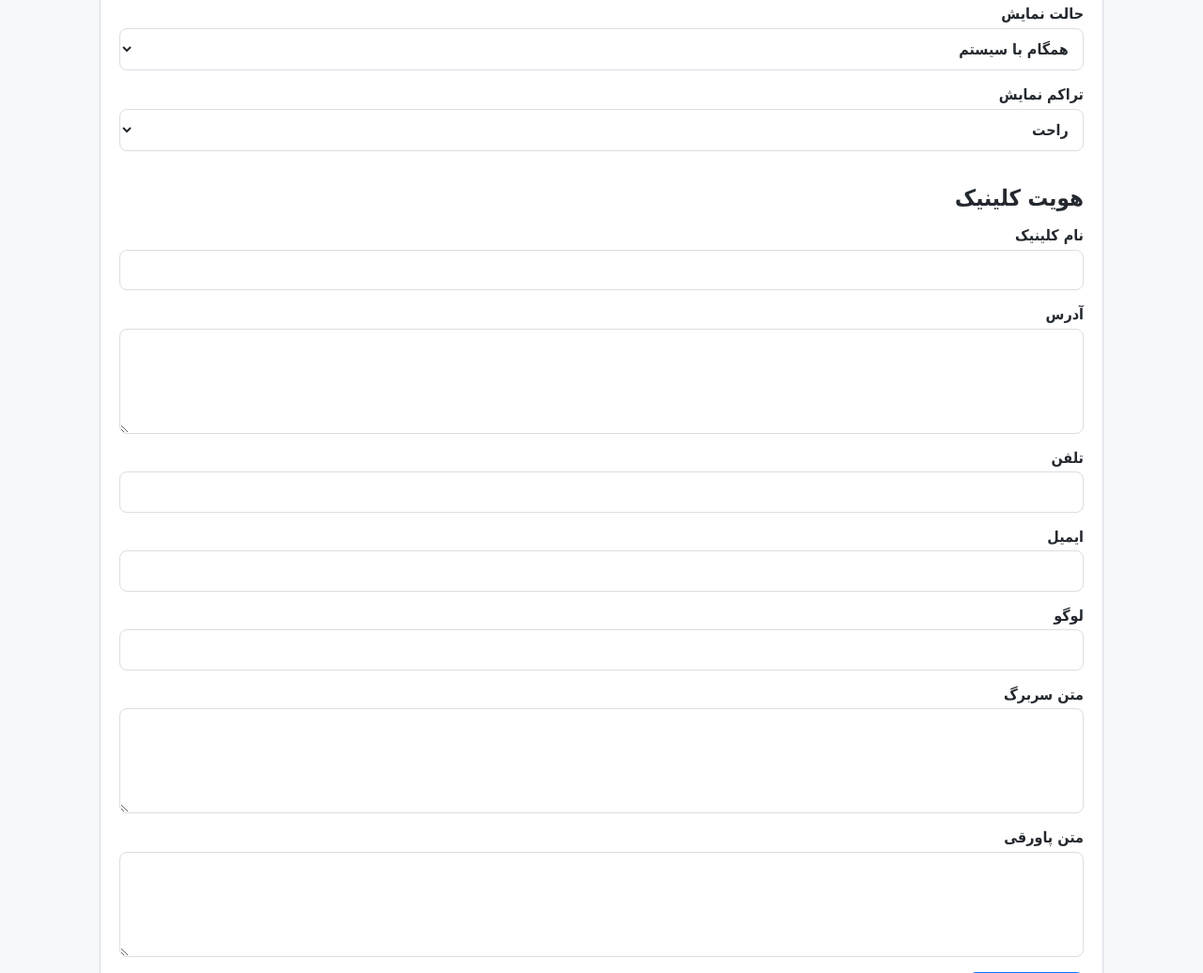
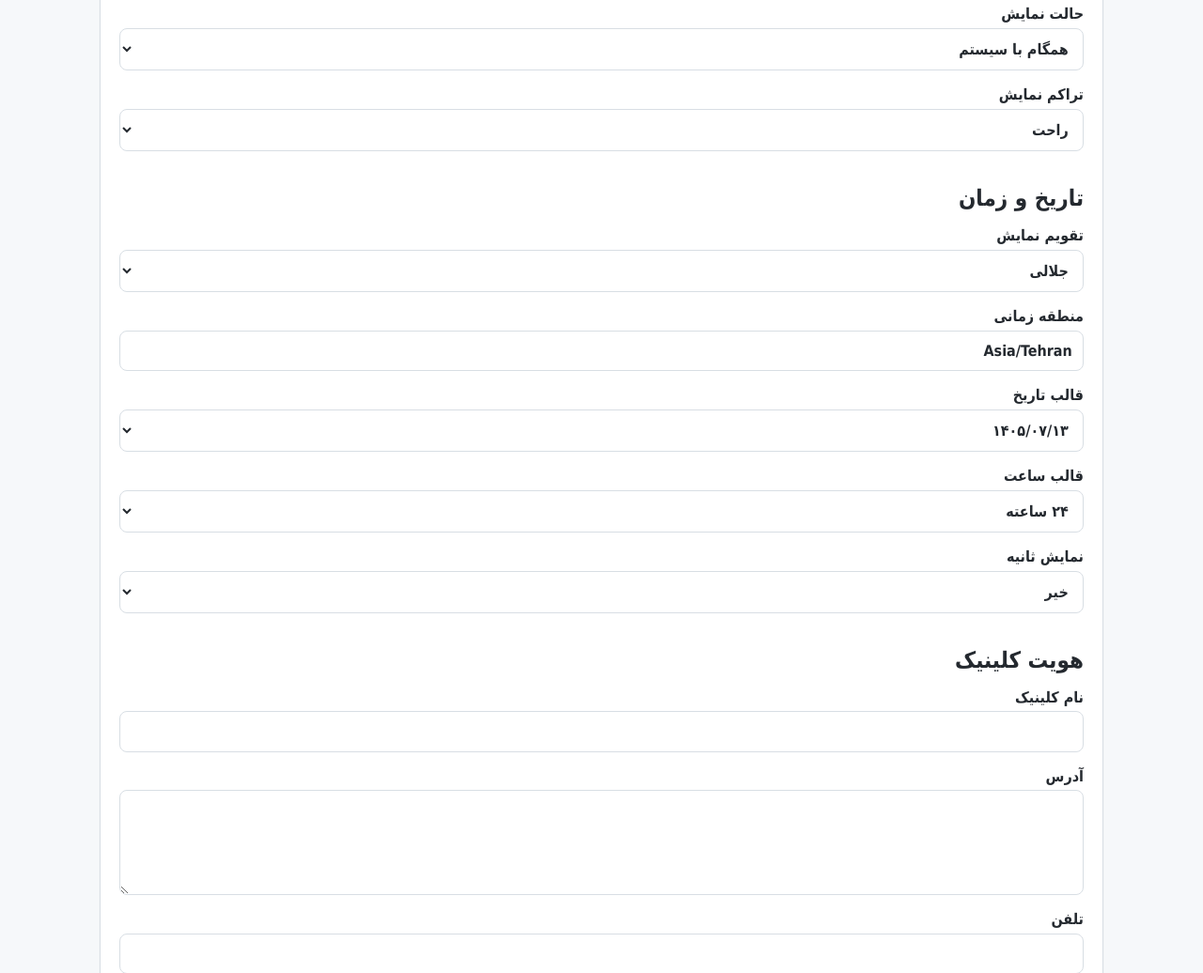
Before and after one commit to kokoosabzi/ClinicCore, a FastAPI app: template app/templates/settings.html in a window 1280 px wide. Shown: the part 455-1491 px from the top of the page at 94% size. Run offline with FastAPI, Linux system fonts and the light colour scheme; data comes from the database, SQL or seed files in the repository; the template is opened without the code that fills it: most values are stand-ins (such as "Sample title", 1, 10 or a date in 2020); parts of the project's set-up code (start-up, migrations or seed data) failed here and were passed over; some libraries are stand-ins or nearby versions.

Commit message:
Phase B3: add date and time settings

```diff
--- a/app/templates/settings.html
+++ b/app/templates/settings.html
@@ -24,6 +24,37 @@
     </select>
   </label>
 
+  <h2>تاریخ و زمان</h2>
+  <label>تقویم نمایش
+    <select name="datetime_calendar">
+      <option value="jalali" {% if settings['datetime.calendar'] == 'jalali' %}selected{% endif %}>جلالی</option>
+      <option value="gregorian" {% if settings['datetime.calendar'] == 'gregorian' %}selected{% endif %}>میلادی</option>
+    </select>
+  </label>
+  <label>منطقه زمانی
+    <input name="datetime_timezone" value="{{ settings['datetime.timezone'] or 'Asia/Tehran' }}" maxlength="100" required>
+  </label>
+  <label>قالب تاریخ
+    <select name="datetime_date_format">
+      <option value="YYYY/MM/DD" {% if settings['datetime.date_format'] == 'YYYY/MM/DD' %}selected{% endif %}>۱۴۰۵/۰۷/۱۳</option>
+      <option value="YYYY-MM-DD" {% if settings['datetime.date_format'] == 'YYYY-MM-DD' %}selected{% endif %}>۱۴۰۵-۰۷-۱۳</option>
+      <option value="DD/MM/YYYY" {% if settings['datetime.date_format'] == 'DD/MM/YYYY' %}selected{% endif %}>۱۳/۰۷/۱۴۰۵</option>
+      <option value="DD-MM-YYYY" {% if settings['datetime.date_format'] == 'DD-MM-YYYY' %}selected{% endif %}>۱۳-۰۷-۱۴۰۵</option>
+    </select>
+  </label>
+  <label>قالب ساعت
+    <select name="datetime_time_format">
+      <option value="24" {% if settings['datetime.time_format'] == '24' %}selected{% endif %}>۲۴ ساعته</option>
+      <option value="12" {% if settings['datetime.time_format'] == '12' %}selected{% endif %}>۱۲ ساعته</option>
+    </select>
+  </label>
+  <label>نمایش ثانیه
+    <select name="datetime_show_seconds">
+      <option value="false" {% if settings['datetime.show_seconds'] == 'false' %}selected{% endif %}>خیر</option>
+      <option value="true" {% if settings['datetime.show_seconds'] == 'true' %}selected{% endif %}>بله</option>
+    </select>
+  </label>
+
   <h2>هویت کلینیک</h2>
   <label>نام کلینیک<input name="clinic_name" value="{{ settings['clinic.name'] or '' }}" maxlength="4000"></label>
   <label>آدرس<textarea name="clinic_address" maxlength="4000">{{ settings['clinic.address'] or '' }}</textarea></label>
```
